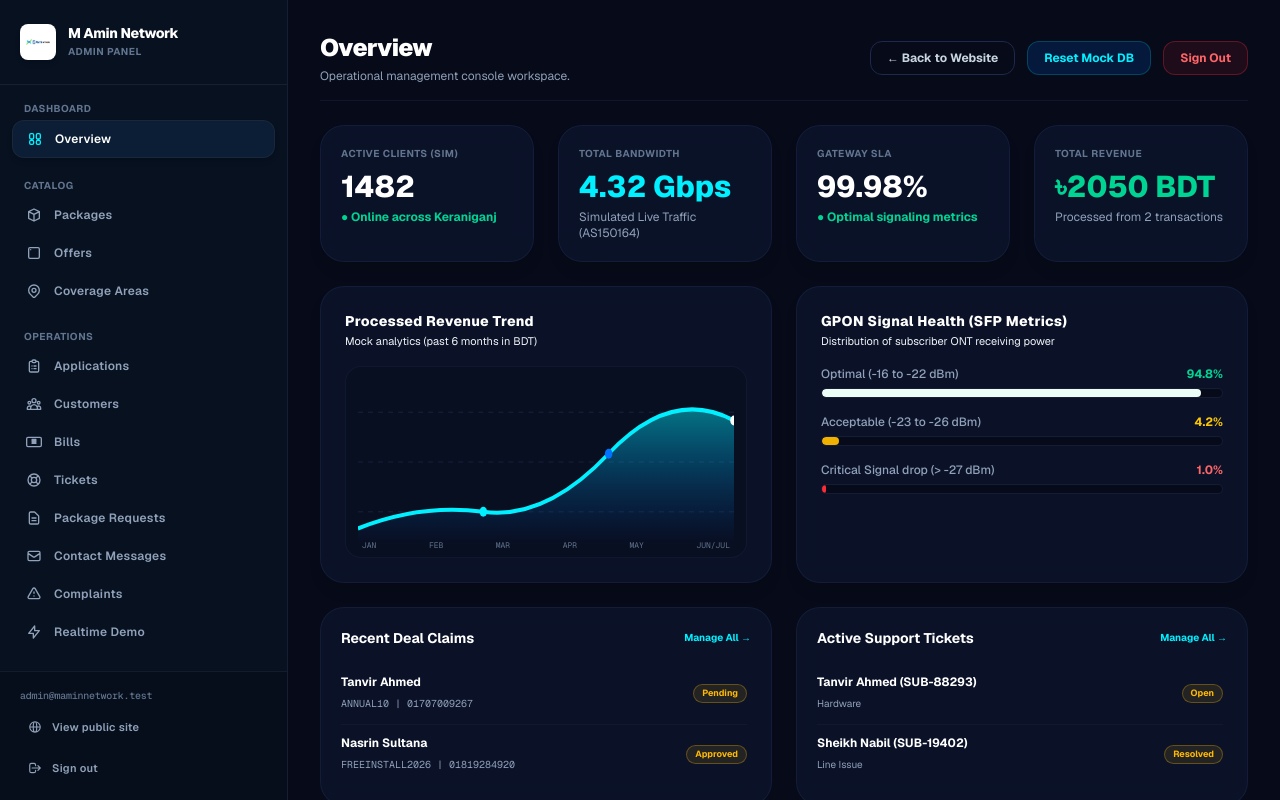
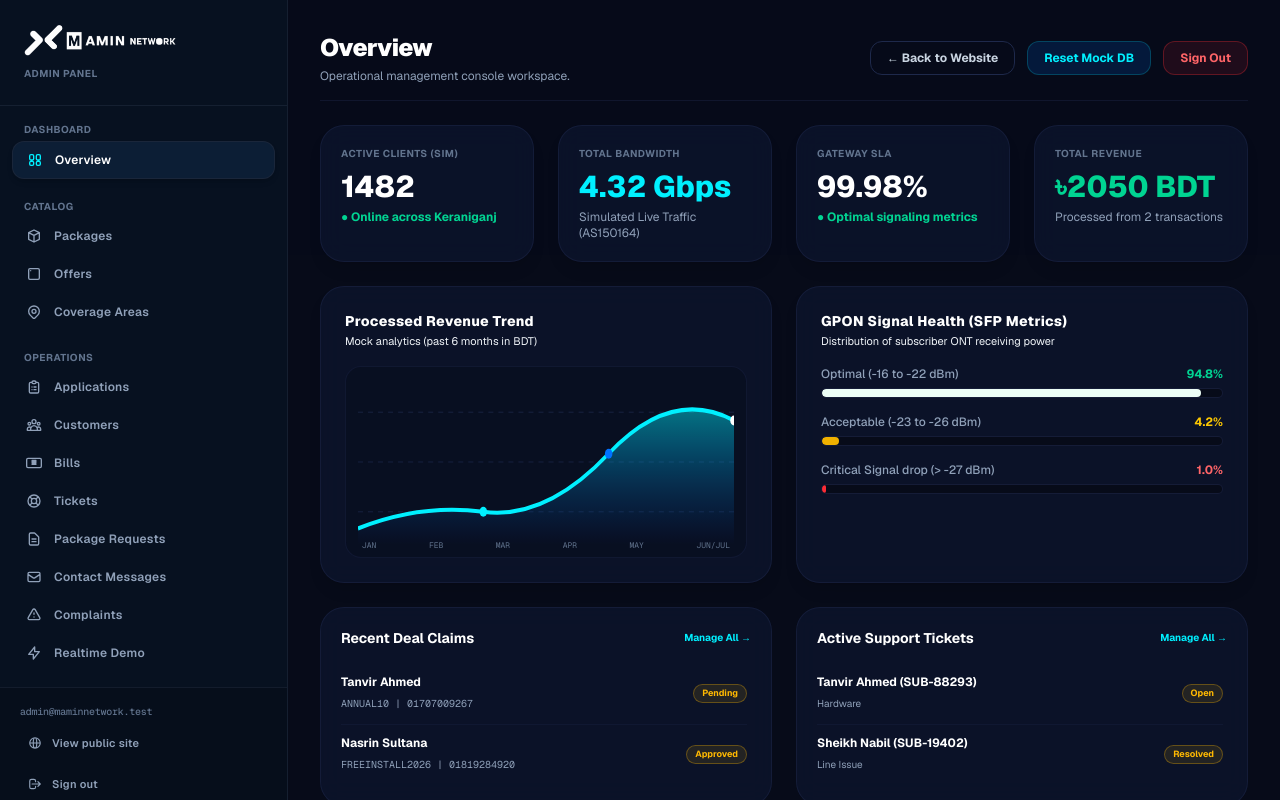
Before and after one commit to princeshiamofficial/M-Amin-Network, a Next.js app: page /admin/dashboard in a window 1280 px wide. Built offline with nearby package versions, Linux system fonts and the light colour scheme; sample sign-in values are in the browser's storage.

Commit message:
style: display full-width branded logo in admin sidebar

```diff
--- a/src/components/AdminSidebar.tsx
+++ b/src/components/AdminSidebar.tsx
@@ -129,14 +129,9 @@ export default function AdminSidebar({ activeTab, setActiveTab, onSignOut }: Adm
   return (
     <aside className="w-72 flex-shrink-0 bg-[#071120] border-r border-[#1e293b]/60 flex flex-col h-screen overflow-y-auto">
       {/* Branded Header Area */}
-      <div className="flex items-center gap-3 px-5 py-6 border-b border-[#1e293b]/65">
-        <div className="w-9 h-9 rounded-lg bg-white flex items-center justify-center p-1.5 shadow-md flex-shrink-0">
-          <img src="/logo.png" alt="M Amin Network" className="w-full h-full object-contain" />
-        </div>
-        <div>
-          <h2 className="text-white font-extrabold text-sm tracking-tight leading-tight">M Amin Network</h2>
-          <span className="text-[10px] text-slate-500 font-bold block mt-0.5 tracking-wider uppercase">Admin Panel</span>
-        </div>
+      <div className="flex flex-col gap-2 px-6 py-6 border-b border-[#1e293b]/65">
+        <img src="/logo.png" alt="M Amin Network" className="h-8 w-auto object-contain self-start brightness-0 invert" />
+        <span className="text-[10px] text-slate-500 font-bold block mt-0.5 tracking-wider uppercase">Admin Panel</span>
       </div>
 
       {/* Navigation Group Items List */}
```
